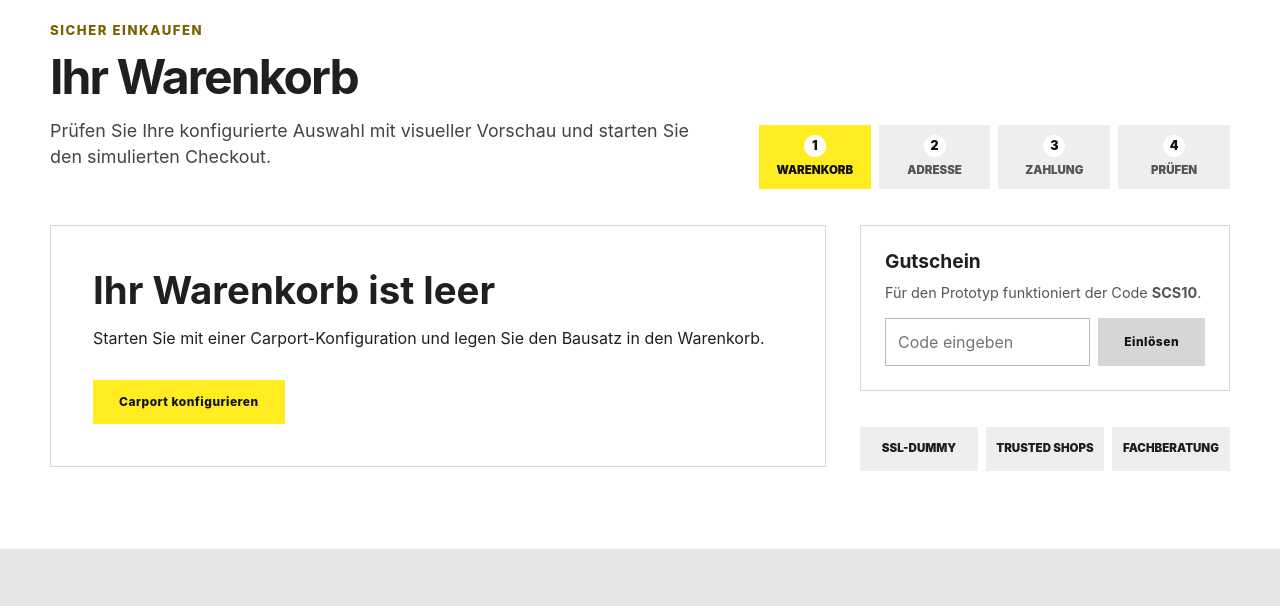
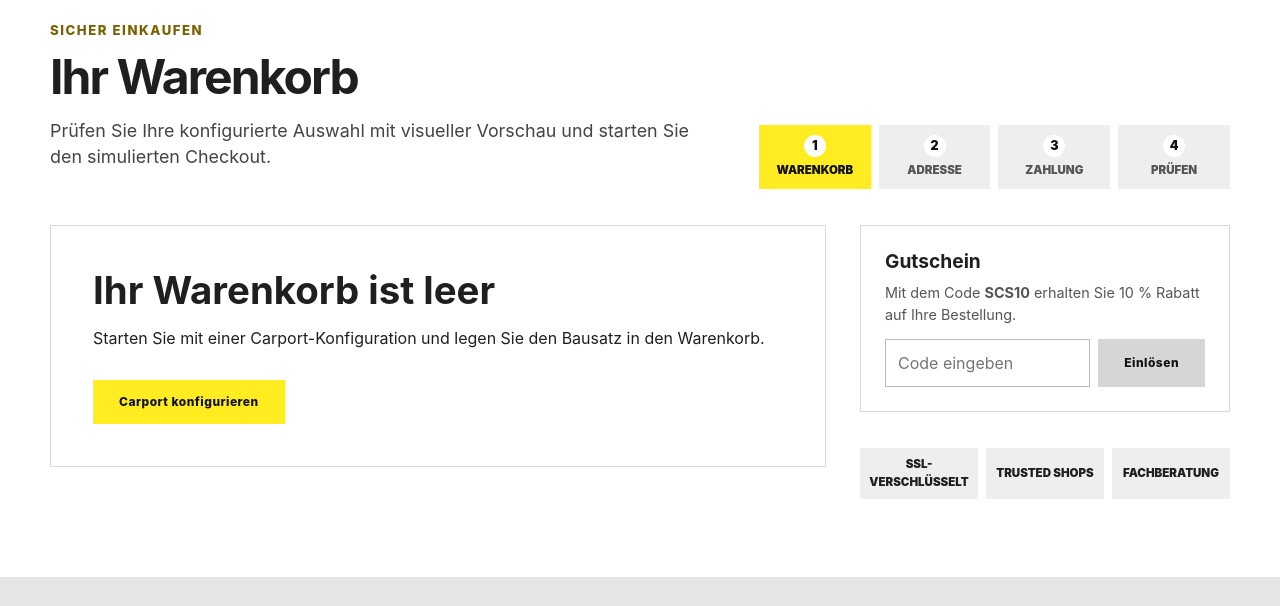
Before and after one commit to weidmanngabriel/webseite-project-corni, a plain HTML site: page warenkorb.html in a window 1280 px wide. Shown: the part 171-777 px from the top of the page. Drawn offline with Linux system fonts and the light colour scheme.

Commit message:
Platzhalter ersetzt

```diff
--- a/warenkorb.html
+++ b/warenkorb.html
@@ -34,7 +34,7 @@
         <aside class="checkout-side">
           <div class="voucher-box">
             <h2>Gutschein</h2>
-            <p>Für den Prototyp funktioniert der Code <strong>SCS10</strong>.</p>
+            <p>Mit dem Code <strong>SCS10</strong> erhalten Sie 10 % Rabatt auf Ihre Bestellung.</p>
             <div class="voucher-form">
               <label class="sr-only" for="discount-code">Gutscheincode</label>
               <input id="discount-code" data-discount-code type="text" placeholder="Code eingeben">
@@ -43,7 +43,7 @@
           </div>
           <div data-cart-summary></div>
           <div class="trust-strip">
-            <span>SSL-Dummy</span>
+            <span>SSL-verschlüsselt</span>
             <span>Trusted Shops</span>
             <span>Fachberatung</span>
           </div>
```
Also changed, not shown: home.html (+1 -1 lines), konfigurator.html (+2 -2 lines).
